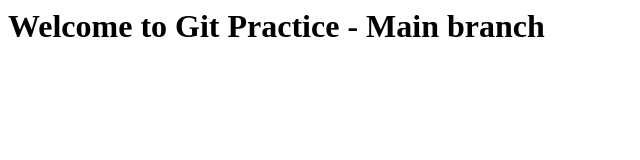
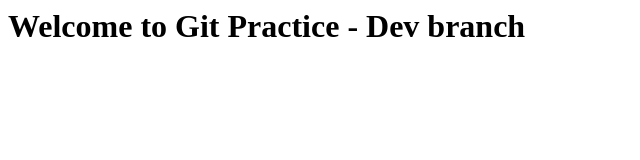
Before and after one commit to logvella/my_project_remote, a plain HTML site: page index.html in a window 1280 px wide. Shown: the whole page, without its empty margins (0-640 px from the left). Drawn offline with Linux system fonts and the light colour scheme.

Commit message:
initial commit

```diff
--- a/index.html
+++ b/index.html
@@ -1,3 +1,3 @@
 <html>
-	<h1> Welcome to Git Practice - Main branch</h1>
+	<h1> Welcome to Git Practice - Dev branch</h1>
 </html>
```
